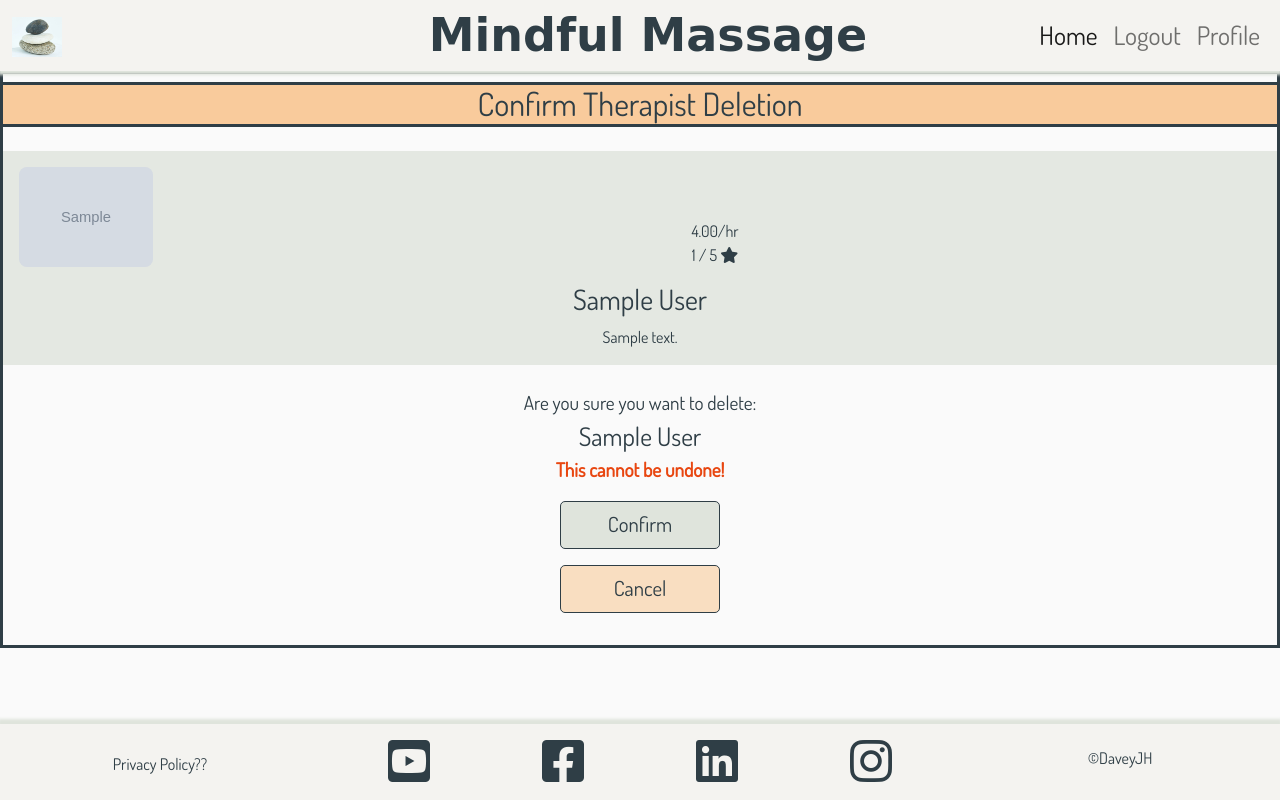
After one commit to DaveyJH/ci-portfolio-four, a Django app: page /therapists/delete_therapist/1 in a window 1280 px wide. The commit adds this page. Run offline with Django 3.2, Linux system fonts and the light colour scheme; a user stored in the database is signed in; tables that the repository leaves empty hold one stand-in row (values such as "Sample post"); grey boxes marked "Sample" are stand-in pictures; some web fonts are replaced.

Commit message:
feat: Add delete functionality for therapists
fix #51

```diff
--- a/static/css/style.css
+++ b/static/css/style.css
@@ -138,7 +138,7 @@ h1 {
               0 2px 3px 2px var(--off-white);
 }
 
-.low-char-remain {
+.bold-red {
   font-weight: bold;
   color: #e84610;
 }
@@ -151,6 +151,14 @@ footer {
 footer .nav {
   /* tap target requires 48×48px */
   font-size: 3rem;
+}
+
+.alert-big-text {
+  font-size: 1.2rem;
+}
+
+.alert-bigger-text {
+  font-size: 1.6rem;
 }
 
 /* admin */
--- a/therapists/forms.py
+++ b/therapists/forms.py
@@ -28,6 +28,8 @@ class CreateTherapistForm(forms.ModelForm):
     )
     image = CloudinaryField('image')
     image_alt_text = forms.CharField(
-        max_length=80, label="Accessibility description of image"
+        max_length=80,
+        label="Accessibility description of image",
+        required=False
     )
     hourly_rate = forms.IntegerField(max_value=100)
--- a/therapists/static/js/remaining-characters.js
+++ b/therapists/static/js/remaining-characters.js
@@ -25,7 +25,7 @@ const updateRemainingChars = elem => {
     elem => elem.classList.contains("remaining-char-para")
   );
   if (charPara) charPara.textContent = ` ${remaining} characters remaining...`;
-  charPara.classList.toggle("low-char-remain", remaining <= 3 ? true : false);
+  charPara.classList.toggle("bold-red", remaining <= 3 ? true : false);
 };
 
 document.addEventListener('input', (e) => {
--- /dev/null
+++ b/therapists/templates/therapists/therapist_confirm_delete.html
@@ -0,0 +1,68 @@
+{% extends 'base.html' %}
+{% load static %}
+
+{% block css %}
+  {{block.super}}
+  <link rel="stylesheet" href="{% static 'css/therapists.css' %}">
+{% endblock css %}
+
+{% block content %}
+  <!-- Menu confirm delete form -->
+  <section class="admin-only text-center">
+    <h2 class="page-heading c-bg-orange">Confirm Therapist Deletion</h1>
+    <section class="c-bg-green-grey-80 mb-4 p-2">
+      <div class="therapist-summary d-flex justify-content-between">
+        <div class="flex-shrink-0">
+          <img
+          {% if "no_image" in therapist.image.url %}
+            src="{% static 'images/anonymous.jpg' %}" alt="an anonymous silhouette of a person sat on the pontoon of a lake, between two mountains"
+          {% else %}
+            src="{{ CLOUD }}{{ therapist.image }}" alt="{{ therapist.image_alt_text }}"
+          {% endif %} height="150" width="150" class="img-fluid therapist-image rounded-4 p-2">
+        </div>
+        <div class="therapist-brief d-flex flex-column flex-grow-1 justify-content-between my-2">
+          <ul class="fa-ul specialism-ul">
+            {% for therapy in therapies %}
+              {% if forloop.counter <= 3 %}
+                {% if therapist in therapy.specialism.all %}
+                  <li class="specialism-li">
+                    <span class="fa-li">
+                      <i class="fa-solid fa-spa"></i>
+                    </span>{{ therapy }}
+                  </li>
+                {% endif %}
+              {% endif %}
+            {% endfor %}
+          </ul>
+          <div class="therapist-figures d-flex flex-column align-items-center mt-1">
+            <p class="therapist-hourly">
+              {{ therapist.hourly_rate }}.00/hr
+            </p>
+            <p class="therapist-rating">
+              {% if therapist.avg_rating %}
+                {{ therapist.avg_rating }}
+              {% else %}
+                5
+              {% endif %}/ 5
+              <i class="fa-solid fa-star"></i>
+            </p>
+          </div>
+        </div>
+      </div>
+      <div class="therapist-details text-center my-2">
+        <h3>{{ therapist }}</h3>
+        <p>{{ therapist.bio | safe }}</p>
+      </div>
+    </section>
+    <form method="post">
+      {% csrf_token %}
+      <p class="alert-big-text">Are you sure you want to delete:</p>
+      <p class="alert-bigger-text">{{ therapist }}</p>
+      <p class="alert-big-text bold-red">This cannot be undone!</p>
+      <div class="d-flex flex-column align-items-center">
+        <button type="submit">Confirm</button>
+        <a href="/therapists/" class="button-styling cancel">Cancel</a>
+      </div>
+    </form>
+  </section>
+{% endblock %}
--- a/therapists/urls.py
+++ b/therapists/urls.py
@@ -9,8 +9,8 @@ urlpatterns = [
         name='add_therapist'
     ),
     path(
-        'delete_therapist/',
-        views.TherapistsView.as_view(),
+        'delete_therapist/<int:pk>',
+        views.DeleteTherapistView.as_view(),
         name='delete_therapist'
     ),
     path(
--- a/therapists/views.py
+++ b/therapists/views.py
@@ -1,4 +1,6 @@
-from django.views.generic import TemplateView, CreateView, UpdateView
+from django.views.generic import (
+    TemplateView, CreateView, UpdateView, DeleteView
+)
 from django.contrib.auth.mixins import LoginRequiredMixin, UserPassesTestMixin
 from django.contrib import messages
 from .models import Therapist
@@ -58,3 +60,21 @@ class EditTherapistView(LoginRequiredMixin, UserPassesTestMixin, UpdateView):
     def test_func(self):
         """ Check user is staff else throw 403 """
         return self.request.user.is_superuser
+
+
+class DeleteTherapistView(LoginRequiredMixin, UserPassesTestMixin, DeleteView):
+    """ A view to delete a menu """
+    model = Therapist
+    success_url = "/therapists/"
+
+    def form_valid(self, form):
+        """ Display toast message on form success """
+        messages.success(
+            self.request,
+            'Successfully deleted therapist'
+        )
+        return super(DeleteTherapistView, self).form_valid(form)
+
+    def test_func(self):
+        """ Test user is staff else throw 403 """
+        return self.request.user.is_superuser
```
Also changed, not shown: therapists/templates/therapists.html (+13 -9 lines), static/images/anonymous.jpg (added).
